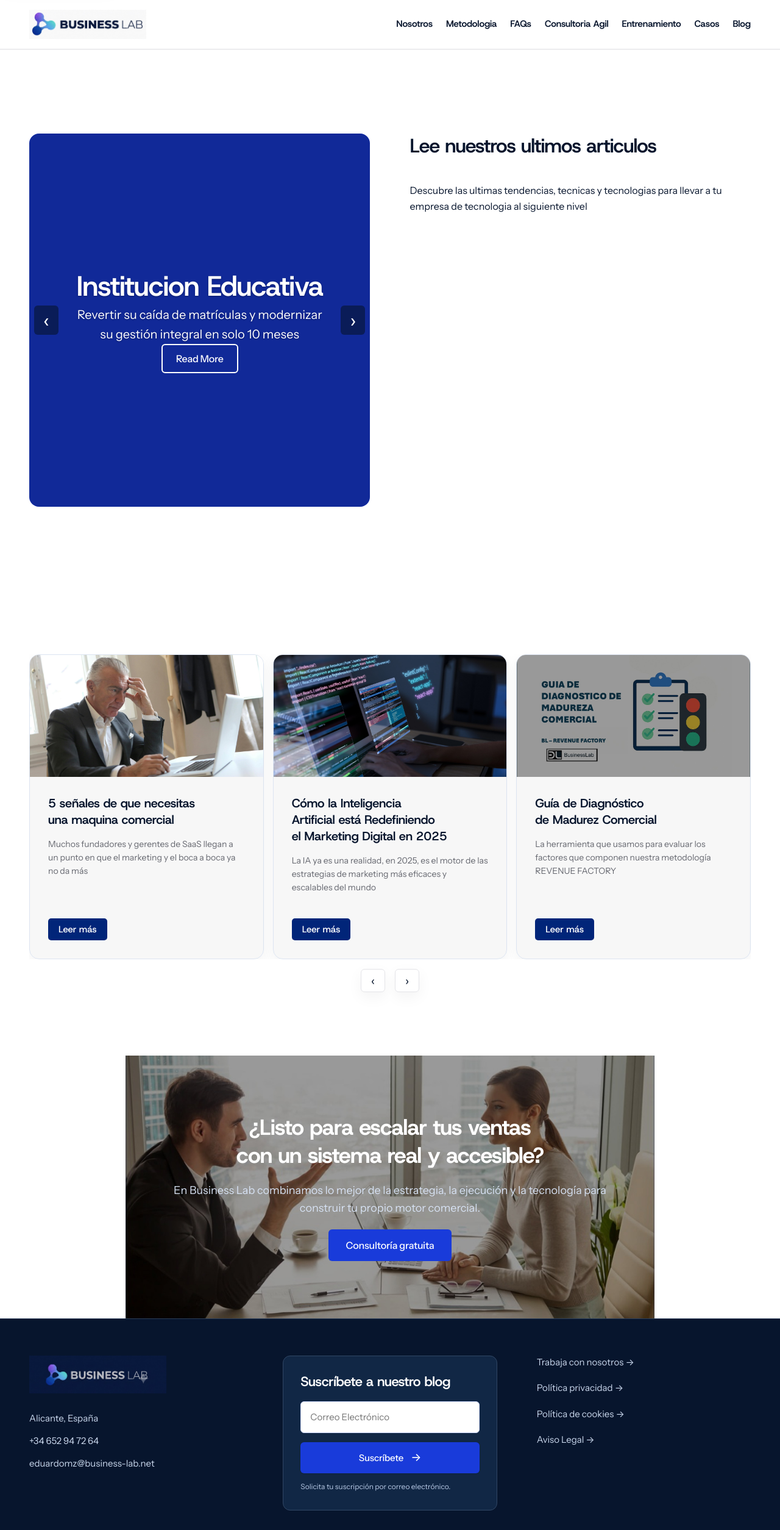
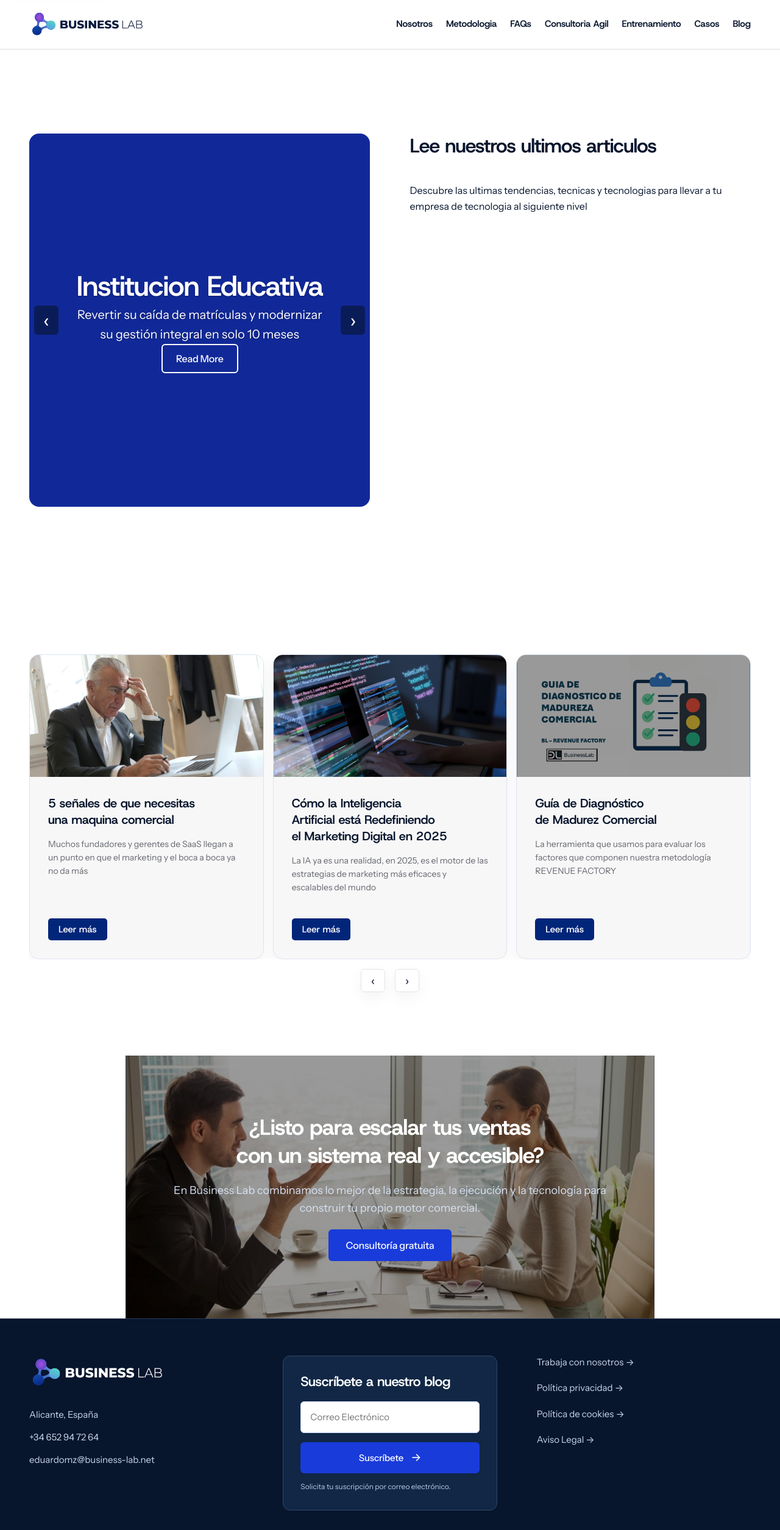
Before and after one commit to BUSINESSLAB-REVOPS/business-lab-2026, an Astro site: page /blog in a window 1280 px wide. Shown: the whole page at 61% size. Built offline with nearby package versions, Linux system fonts and the light colour scheme; Astro itself is replaced by a stand-in of ours; a web font is replaced by a local one.

Commit message:
fix: replace raster brand logos with transparent SVG assets

```diff
--- a/src/components/Footer.astro
+++ b/src/components/Footer.astro
@@ -1,5 +1,4 @@
 ---
-import AssetImage from './AssetImage.astro';
 import Newsletter from './Newsletter.astro';
 ---
 
@@ -7,10 +6,12 @@
   <div class="container footer-grid">
     <div class="footer-contact">
       <a href="/" aria-label="Business Lab, inicio">
-        <AssetImage
-          src="/assets/business-lab-logo-dark.png"
+        <img
+          src="/assets/business-lab-logo-dark.svg"
           alt="Business Lab"
-          sizes="230px"
+          width="1549"
+          height="389"
+          loading="lazy"
         />
       </a>
       <address>
@@ -60,6 +61,7 @@
     }
     .footer-contact :global(img) {
       width: 75%;
+      height: auto;
       max-width: 225px;
       margin: 0 0 27px;
     }
--- a/src/components/Header.astro
+++ b/src/components/Header.astro
@@ -1,5 +1,4 @@
 ---
-import AssetImage from './AssetImage.astro';
 import { pages } from '../data/pages';
 const navigation = Object.values(pages)
   .filter((page) => page.navigation)
@@ -9,10 +8,11 @@
 <header class="site-header">
   <div class="container header-inner">
     <a class="brand" href="/" aria-label="Business Lab, inicio">
-      <AssetImage
-        src="/assets/business-lab-logo-light.png"
+      <img
+        src="/assets/business-lab-logo-light.svg"
         alt="Business Lab"
-        sizes="230px"
+        width="1549"
+        height="389"
         loading="eager"
       />
     </a>
--- a/src/layouts/Layout.astro
+++ b/src/layouts/Layout.astro
@@ -17,7 +17,7 @@
   description = pages[page].description,
 } = Astro.props;
 const canonical = new URL(pages[page].path, Astro.site);
-const socialImage = new URL('/assets/business-lab-logo-light.png', Astro.site);
+const socialImage = new URL('/assets/business-lab-social.png', Astro.site);
 ---
 
 <!doctype html>
@@ -40,8 +40,8 @@
     <meta name="twitter:title" content={title} />
     <meta name="twitter:description" content={description} />
     <meta name="twitter:image" content={socialImage} />
-    <link rel="icon" type="image/png" href="/favicon.png" />
-    <link rel="apple-touch-icon" href="/favicon.png" />
+    <link rel="icon" type="image/svg+xml" href="/favicon.svg" />
+    <link rel="apple-touch-icon" href="/apple-touch-icon.png" />
     <link rel="preconnect" href="https://fonts.googleapis.com" />
     <link rel="preconnect" href="https://fonts.gstatic.com" crossorigin />
     <link
```
Also changed, not shown: README.md, public/apple-touch-icon.png (added), public/assets/BL-LOGO-BLACK-LABEL-short.png (deleted), public/assets/business-lab-logo-dark.svg (added), public/assets/business-lab-logo-light.png (deleted), public/assets/business-lab-logo-light.svg (added), public/assets/business-lab-social.png (added), public/favicon.ico (deleted), public/favicon.png (deleted), public/favicon.svg, src/assets/images/BL-LOGO-BLACK-LABEL-short.png (deleted), src/assets/images/BL-LOGO-White.jpg (deleted), src/assets/images/business-lab-logo-dark.png (deleted), src/assets/images/business-lab-logo-light.png (deleted).
